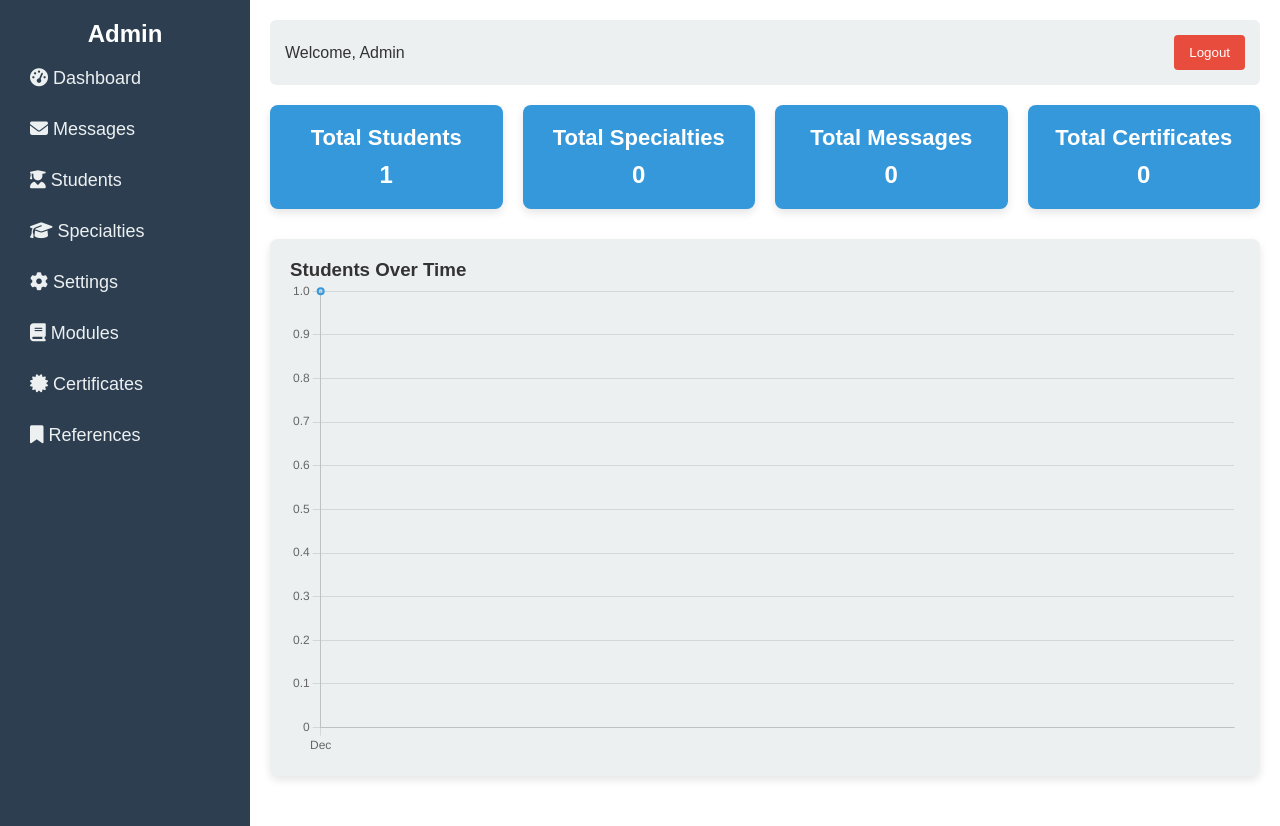
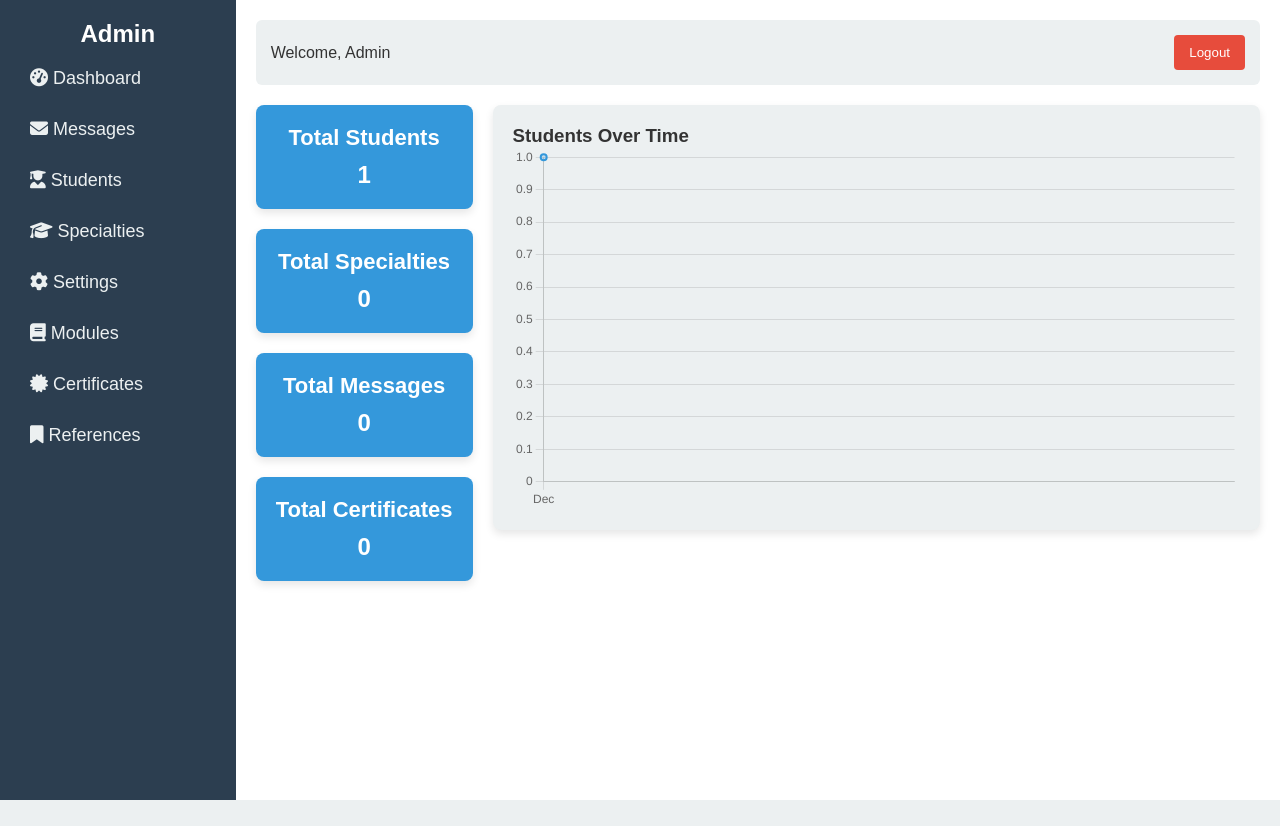
Before and after one commit to iamAbdo/TecWeb, a PHP site: page /admin/index.php in a window 1280 px wide. After the commit the page ends 800 px from the top, so only its background shows below. Run offline with PHP 8.4, Linux system fonts and the light colour scheme; the visitor is signed in with stand-in values (Sample User, id 1); data that the repository does not hold is empty.

Commit message:
admin panel design

```diff
--- a/admin/css/style.css
+++ b/admin/css/style.css
@@ -100,12 +100,18 @@ body {
     background-color: #c0392b;
 }
 
+.stat-grid{
+    display: flex;
+    gap: 20px;
+}
+
 /* Widgets */
 .dashboard-widgets {
     display: grid;
-    grid-template-columns: repeat(4, 1fr);
+    grid-template-columns: 1fr;
     gap: 20px;
     margin-bottom: 30px;
+    text-wrap: nowrap;
 }
 
 .widget {
--- a/admin/index.php
+++ b/admin/index.php
@@ -84,6 +84,7 @@ include 'includes/CheckIfLoggedIn.php';
                 </div>
             </header>
 
+            <div class="stat-grid">
                 <!-- Dashboard widgets -->
                 <section class="dashboard-widgets">
                     <div class="widget">
@@ -111,6 +112,7 @@ include 'includes/CheckIfLoggedIn.php';
                         <canvas id="revenueChart"></canvas>
                     </div>
                 </section>
+            </div>
         </div>
     </div>
 
```
Lines whose indentation alone changed are shown as unchanged.
